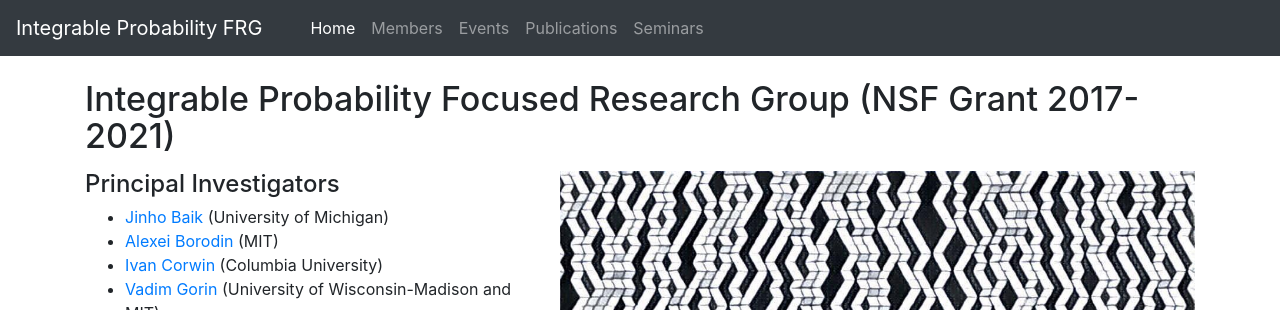
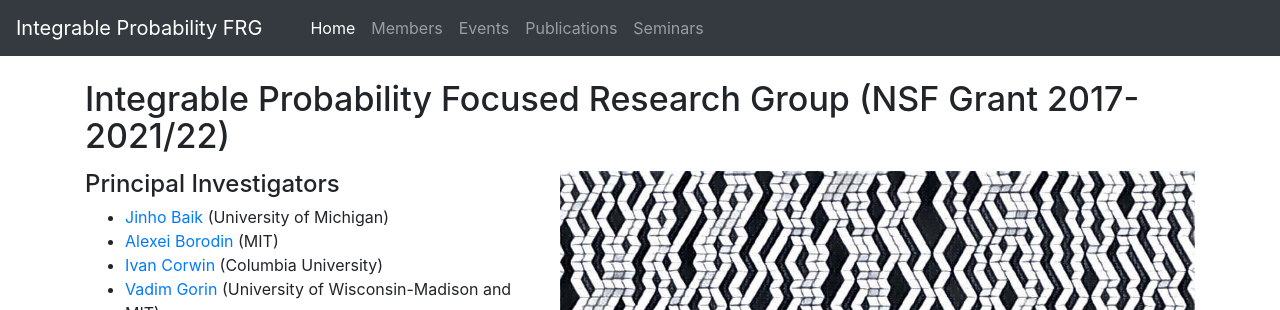
Before and after one commit to int-prob/int-prob-code, a Jekyll site: the page built from index.html, in a window 1280 px wide. Shown: the top 310 px of the page. Built offline with Jekyll 4.4.1, drawn with Linux system fonts in a browser that asks for light colours; nearby versions of some CDN libraries; comment, search, counter and statistics services are not loaded.

Commit message:
Update index.html

```diff
--- a/index.html
+++ b/index.html
@@ -6,8 +6,8 @@
 nav_id: Home
 ---
 
-<h1 class="hidden-sm-down mb-3">Integrable Probability Focused Research Group (NSF Grant 2017-2021)</h1>
-<h2 class="hidden-md-up mb-3">Integrable Probability Focused Research Group (NSF Grant 2017-2021)</h2>
+<h1 class="hidden-sm-down mb-3">Integrable Probability Focused Research Group (NSF Grant 2017-2021/22)</h1>
+<h2 class="hidden-md-up mb-3">Integrable Probability Focused Research Group (NSF Grant 2017-2021/22)</h2>
 
 
 <div class="row">
```
